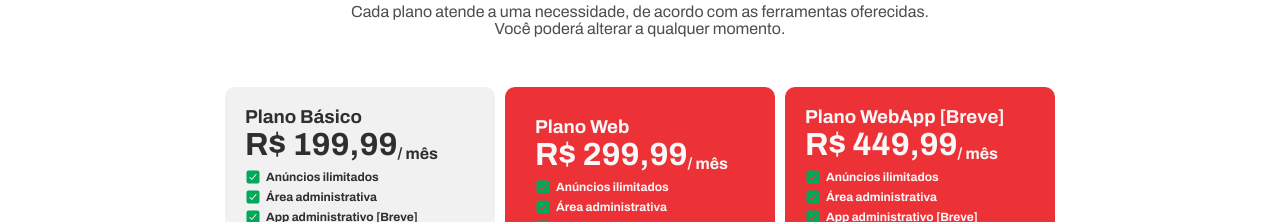
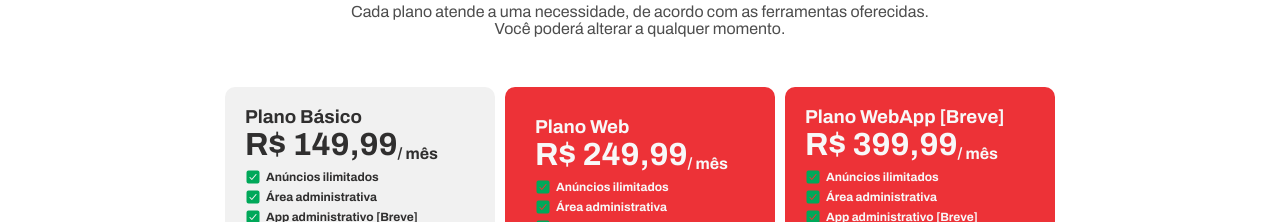
Before and after one commit to jefersonmmacedo/suachaveauto, a React (Create React App) app: page /test in a window 1280 px wide. Shown: the part 1803-2025 px from the top of the page. Built offline with nearby package versions, Linux system fonts and the light colour scheme.

Commit message:
NOvas alterações e acertos

```diff
--- a/src/components/Plains/Plains.jsx
+++ b/src/components/Plains/Plains.jsx
@@ -8,7 +8,7 @@ export function Plains() {
             <div className="plain">
                 <h3>Plano Básico</h3>
                 <div className="title">
-                <h1>R$ 199,99</h1>
+                <h1>R$ 149,99</h1>
                 <h4>/ mês</h4>
                 </div>
                 <div className="text">
@@ -24,7 +24,7 @@ export function Plains() {
             <div className="plain2">
                 <h3>Plano Web</h3>
                 <div className="title">
-                <h1>R$ 299,99</h1>
+                <h1>R$ 249,99</h1>
                 <h4>/ mês</h4>
                 </div>
                 <div className="text">
@@ -43,7 +43,7 @@ export function Plains() {
             <div className="plain3">
                 <h3>Plano WebApp [Breve]</h3>
                 <div className="title">
-                <h1>R$ 449,99</h1>
+                <h1>R$ 399,99</h1>
                 <h4>/ mês</h4>
                 </div>
                 <div className="text">
```
